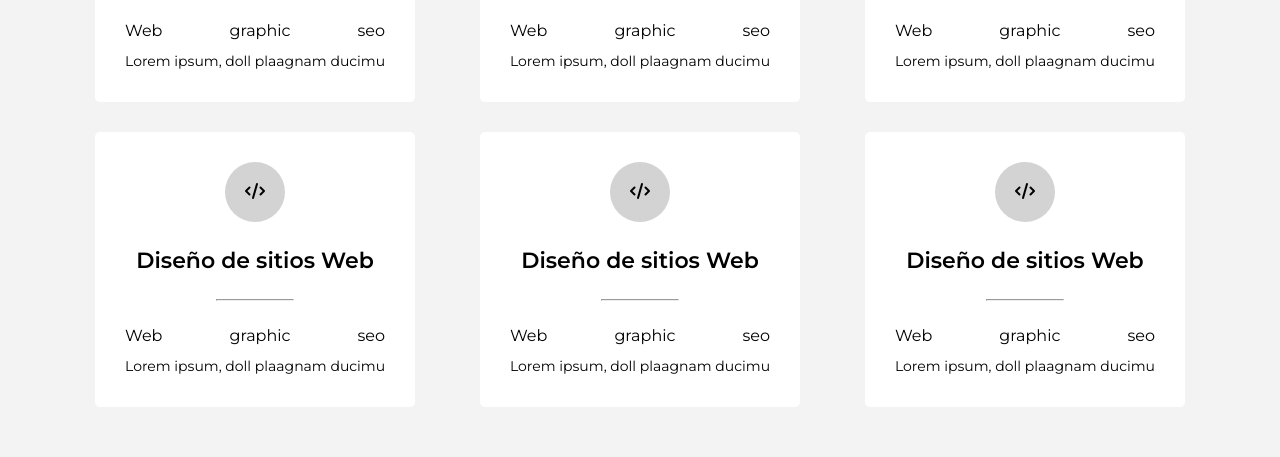
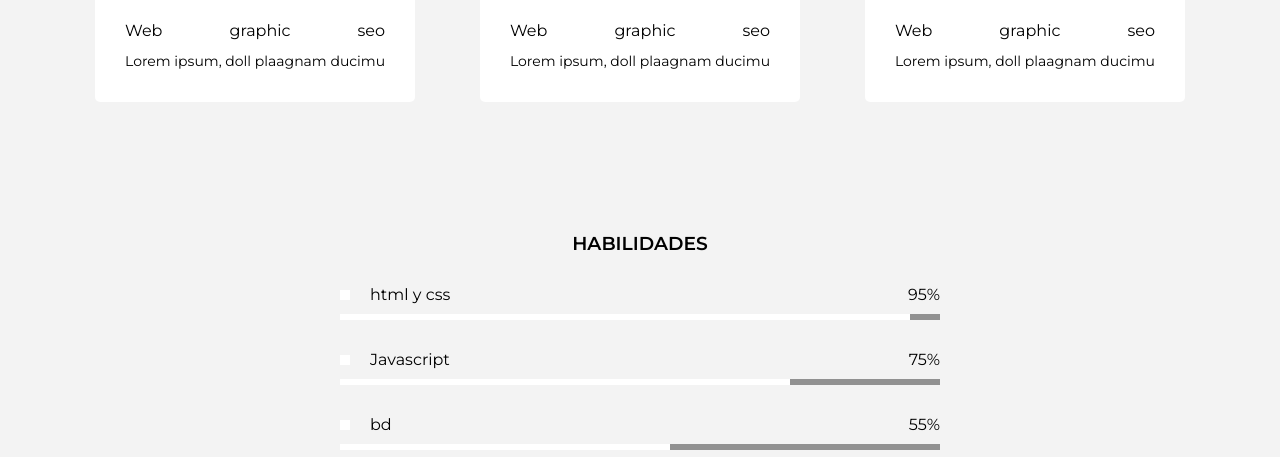
Before and after one commit to jvianad/PORTFOLIO.github.io, a plain HTML site: page index.html in a window 1280 px wide. Shown: the part 1960-2417 px from the top of the page. Drawn offline with Linux system fonts and the light colour scheme.

Commit message:
c9:terminar secciones

```diff
--- a/css/style.css
+++ b/css/style.css
@@ -295,10 +295,7 @@ html{
 /*SECCION HABILIDADES*/
 
 .contenedor-skills{
-    background: linear-gradient(#eb5a5acc, rgba(33,16,16,.8));
-    background-attachment: fixed;
-    background-repeat: no-repeat;
-    background-size: cover;
+    background-color: #f3f3f3;
     background-position: center center;
     padding: 100px 0;
     text-align: center;
--- a/index.html
+++ b/index.html
@@ -8,6 +8,7 @@
     <title>Jean Portfolio</title>
     <link rel="stylesheet" href="css/style.css">
 </head>
+
 <body>
     <!--HOME-->
     <section id="inicio">
@@ -98,44 +99,7 @@
                 <p>Lorem ipsum, doll plaagnam ducimu</p>
             </div>
         </div>
-        <div class="fila">
-            <div class="servicio">
-                <span class="icono"><i class="fa-solid fa-code"></i></span>
-                <h4>Diseño de sitios Web</h4>
-                <hr>
-                <ul class="servicios-tag">
-                    <li>Web</li>
-                    <li>graphic</li>
-                    <li>seo</li>
-                </ul>
-                <p>Lorem ipsum, doll plaagnam ducimu</p>
-            </div>
-            <div class="servicio">
-                <span class="icono"><i class="fa-solid fa-code"></i></span>
-                <h4>Diseño de sitios Web</h4>
-                <hr>
-                <ul class="servicios-tag">
-                    <li>Web</li>
-                    <li>graphic</li>
-                    <li>seo</li>
-                </ul>
-                <p>Lorem ipsum, doll plaagnam ducimu</p>
-            </div>
-            <div class="servicio">
-                <span class="icono"><i class="fa-solid fa-code"></i></span>
-                <h4>Diseño de sitios Web</h4>
-                <hr>
-                <ul class="servicios-tag">
-                    <li>Web</li>
-                    <li>graphic</li>
-                    <li>seo</li>
-                </ul>
-                <p>Lorem ipsum, doll plaagnam ducimu</p>
-            </div>
-        </div>
-    </section>
 
-    <!--SKILLS-->
         <div class="contenedor-skills" id="skills">
             <h3>HABILIDADES</h3>
             <div class="skill">
@@ -178,6 +142,8 @@
                 </div>
             </div>
         </div>
+
+    </section>
 
     <!--PORTFOLIO-->
     <section id="portfolio">
```
Lines whose indentation alone changed are shown as unchanged.
